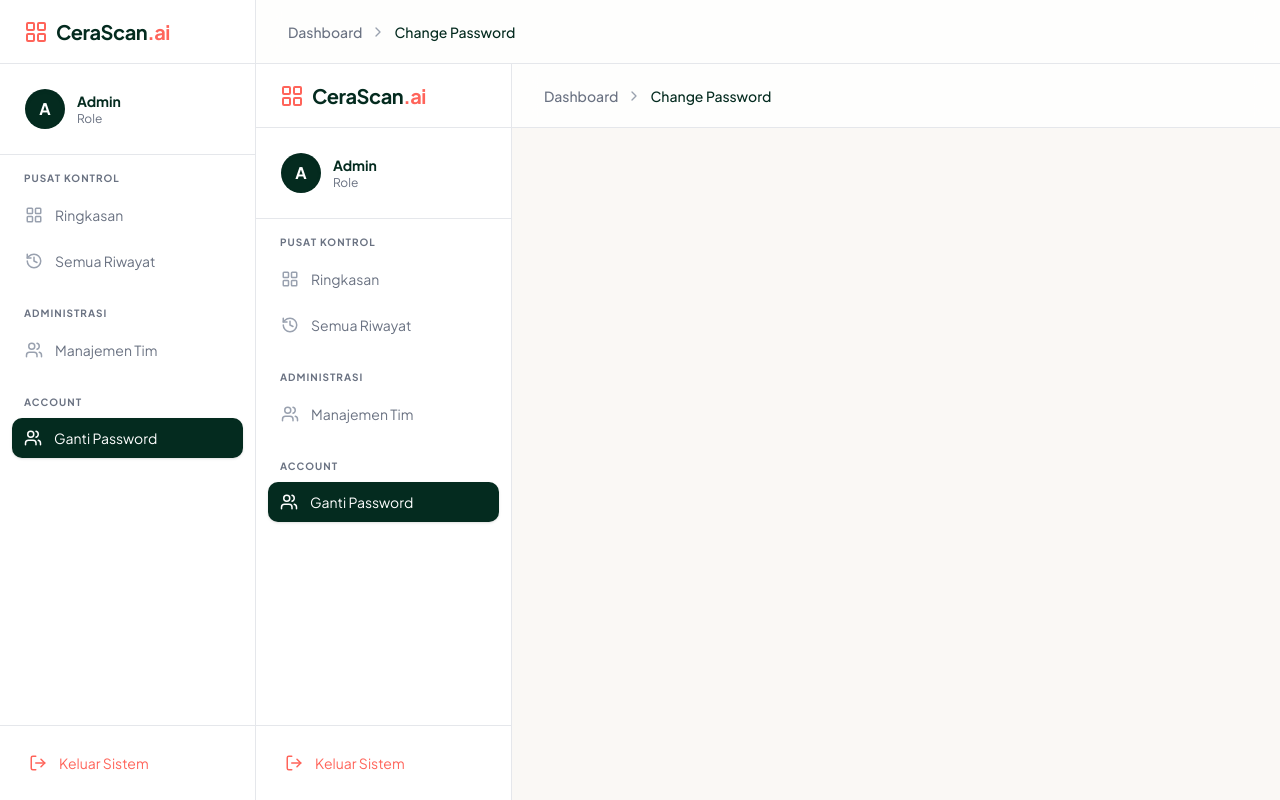
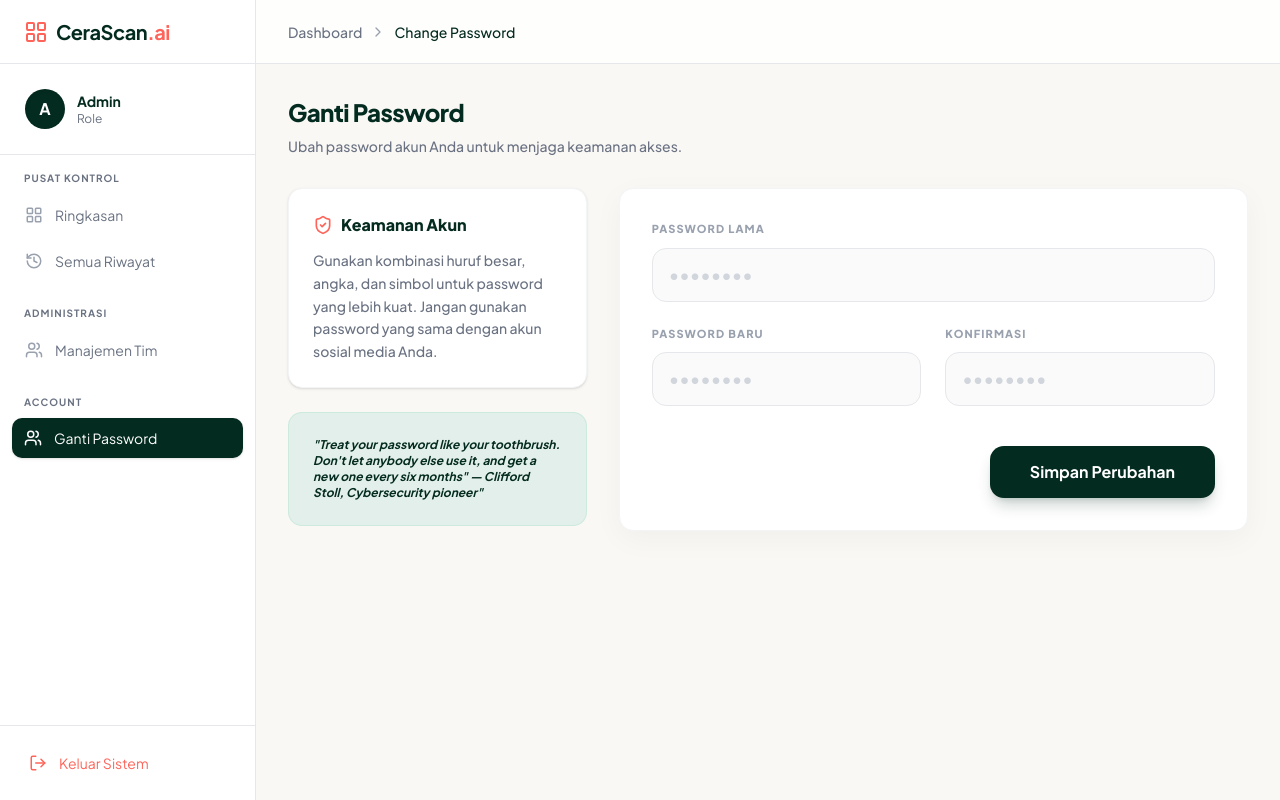
Before and after one commit to Churma16/cerascan-frontend-react, a React (Vite) app: page /dashboard/change-password in a window 1280 px wide. Built offline with nearby package versions, Linux system fonts and the light colour scheme; no server answers; sample sign-in values are in the browser's storage.

Commit message:
refactor(ChangePasswordPage): remove AdminMainLayout and simplify component structure

```diff
--- a/src/features/auth/ChangePasswordPage.jsx
+++ b/src/features/auth/ChangePasswordPage.jsx
@@ -1,5 +1,4 @@
-import React, { useState } from 'react';
-import AdminMainLayout from '@/layouts/Admin/AdminMainLayout.jsx';
+import { useState } from 'react';
 import PageWrapper from '@/layouts/PageWrapper.jsx';
 import { ShieldCheck } from 'lucide-react';
 import { useChangePassword } from '@/hooks/useAuth.js';
@@ -35,7 +34,6 @@ export default function ChangePasswordPage() {
     };
 
     return (
-        <AdminMainLayout>
         <PageWrapper>
             <div className="flex justify-between items-end mb-8">
                 <div>
@@ -62,9 +60,9 @@ export default function ChangePasswordPage() {
                     </div>
                     <div className="bg-[#E3EFEA] border border-[#10B981]/10 rounded-xl p-6">
                         <p className="text-xs font-bold text-[#042B1F] italic">
-                                "Treat your password like your toothbrush. Don't let anybody else
-                                use it, and get a new one every six months" — Clifford Stoll,
-                                Cybersecurity pioneer"
+                            "Treat your password like your toothbrush. Don't let anybody else use
+                            it, and get a new one every six months" — Clifford Stoll, Cybersecurity
+                            pioneer"
                         </p>
                     </div>
                 </div>
@@ -129,6 +127,5 @@ export default function ChangePasswordPage() {
                 </div>
             </div>
         </PageWrapper>
-        </AdminMainLayout>
     );
 }
```
Lines whose indentation alone changed are shown as unchanged.
